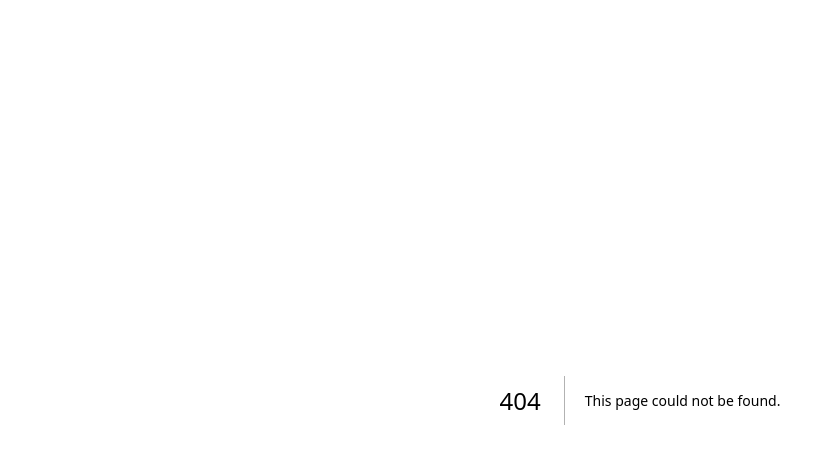
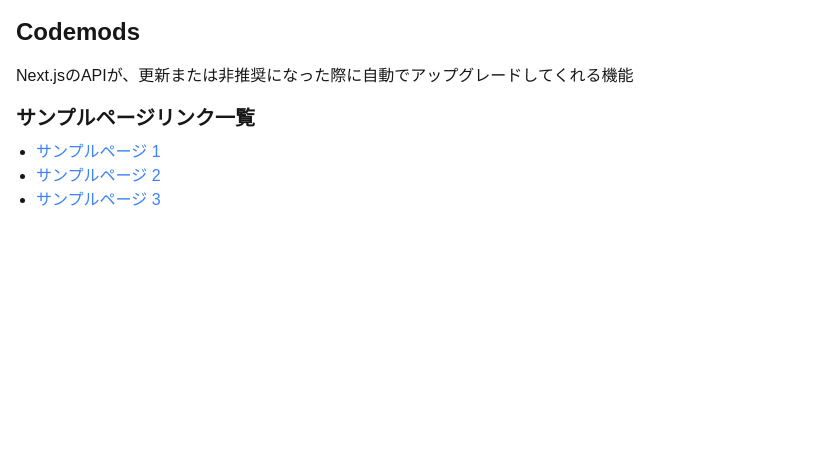
Before and after one commit to kaito5757/nextjs15-sandbox, a Next.js app: page /01-codemod in a window 1280 px wide. Before the commit this address had no page. Shown: the top 464 px of the page, without its empty margins (0-826 px from the left). Built offline with nearby package versions, Linux system fonts and the light colour scheme.

Commit message:
add: app-dir-runtime-config-experimental-edgeページの追加

```diff
--- /dev/null
+++ b/app/01-codemod/01-app-dir-runtime-config-experimental-edge/after/page.tsx
@@ -0,0 +1,5 @@
+export const runtime = "experimental-edge";
+
+export default function Page() {
+  return <div></div>;
+}
--- /dev/null
+++ b/app/01-codemod/01-app-dir-runtime-config-experimental-edge/before/page.tsx
@@ -0,0 +1,5 @@
+export const runtime = "experimental-edge";
+
+export default function Page() {
+  return <div></div>;
+}
--- /dev/null
+++ b/app/01-codemod/page.tsx
@@ -0,0 +1,28 @@
+export default function Page() {
+  return (
+    <div className="p-4">
+      <h1 className="text-2xl font-bold mb-4">Codemods</h1>
+      <p className="mb-4">
+        Next.jsのAPIが、更新または非推奨になった際に自動でアップグレードしてくれる機能
+      </p>
+      <h2 className="text-xl font-semibold mb-2">サンプルページリンク一覧</h2>
+      <ul className="list-disc pl-5">
+        <li>
+          <a href="/sample1" className="text-blue-500 hover:underline">
+            サンプルページ 1
+          </a>
+        </li>
+        <li>
+          <a href="/sample2" className="text-blue-500 hover:underline">
+            サンプルページ 2
+          </a>
+        </li>
+        <li>
+          <a href="/sample3" className="text-blue-500 hover:underline">
+            サンプルページ 3
+          </a>
+        </li>
+      </ul>
+    </div>
+  );
+}
```
Also changed, not shown: cspell.json (+8 -1 lines).
